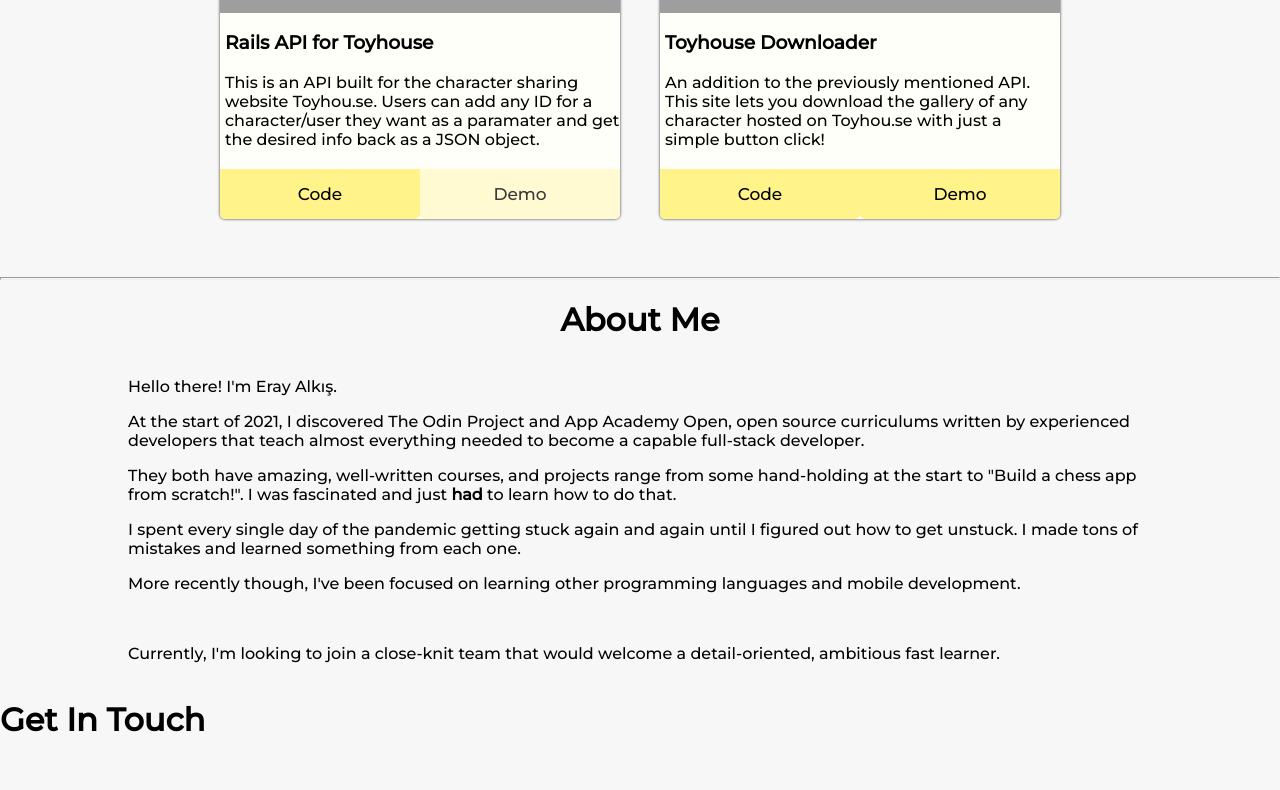
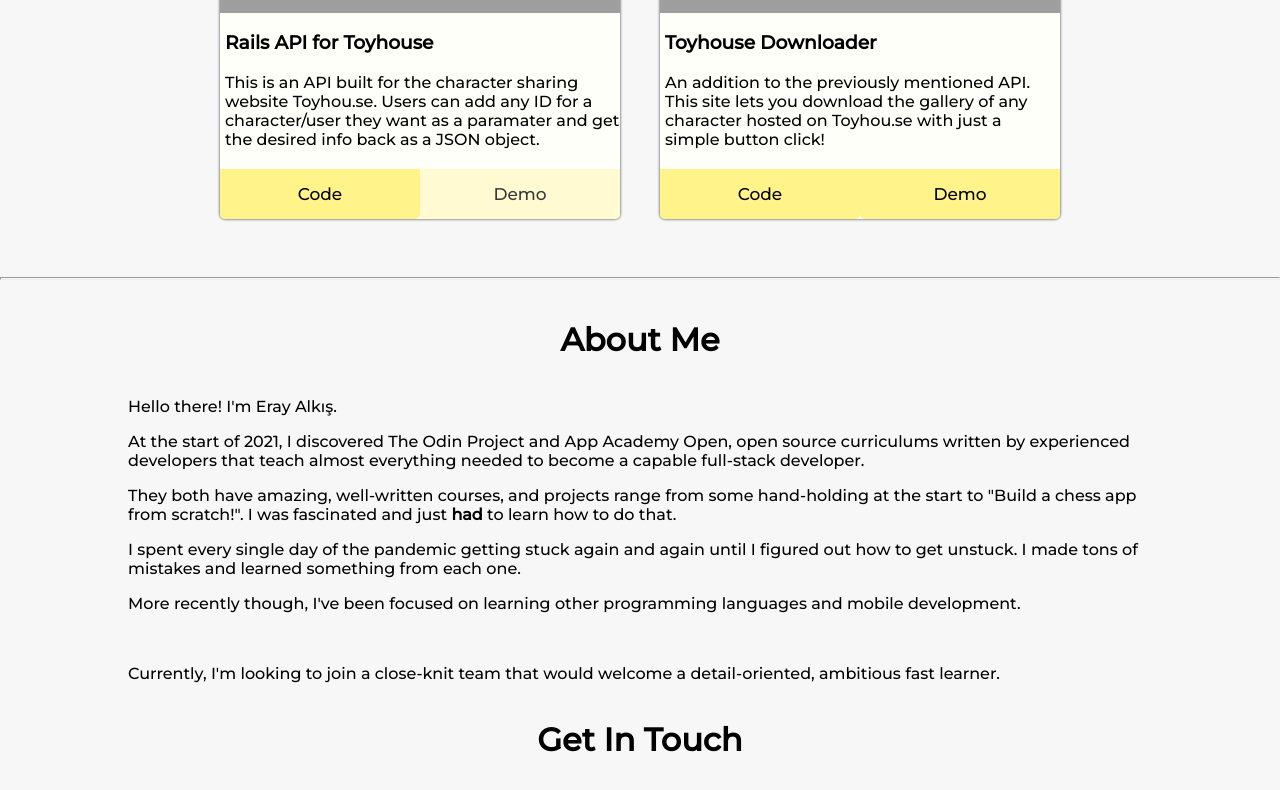
Before and after one commit to Blissblass/portfolio_page, a React (Create React App) app: page / in a window 1280 px wide. Shown: the part 2282-3072 px from the top of the page. Built offline with nearby package versions, Linux system fonts and the light colour scheme; grey boxes are pictures that could not be loaded.

Commit message:
Style Contact

```diff
--- a/src/Assets/Stylesheets/bio.css
+++ b/src/Assets/Stylesheets/bio.css
@@ -4,6 +4,7 @@
 
 .bio-header {
   margin-top: 50px;
+  padding-top: 20px;
   text-align: center;
 }
 
--- a/src/Assets/Stylesheets/contact.css
+++ b/src/Assets/Stylesheets/contact.css
@@ -0,0 +1,9 @@
+.contact-container {
+  min-width: 100%;
+}
+
+.contact {
+  display: flex;
+  justify-content: space-around;
+  align-items: center;
+}
--- a/src/Components/Contact/Contact.jsx
+++ b/src/Components/Contact/Contact.jsx
@@ -1,9 +1,12 @@
+import '../../Assets/Stylesheets/contact.css';
 
 const Contact = () => {
 
   return(
     <div className="contact-container">
-      <h1>Get In Touch</h1>
+      <div className="contact">
+        <h1>Get In Touch</h1>
+      </div>
     </div>
   )
 };
```
